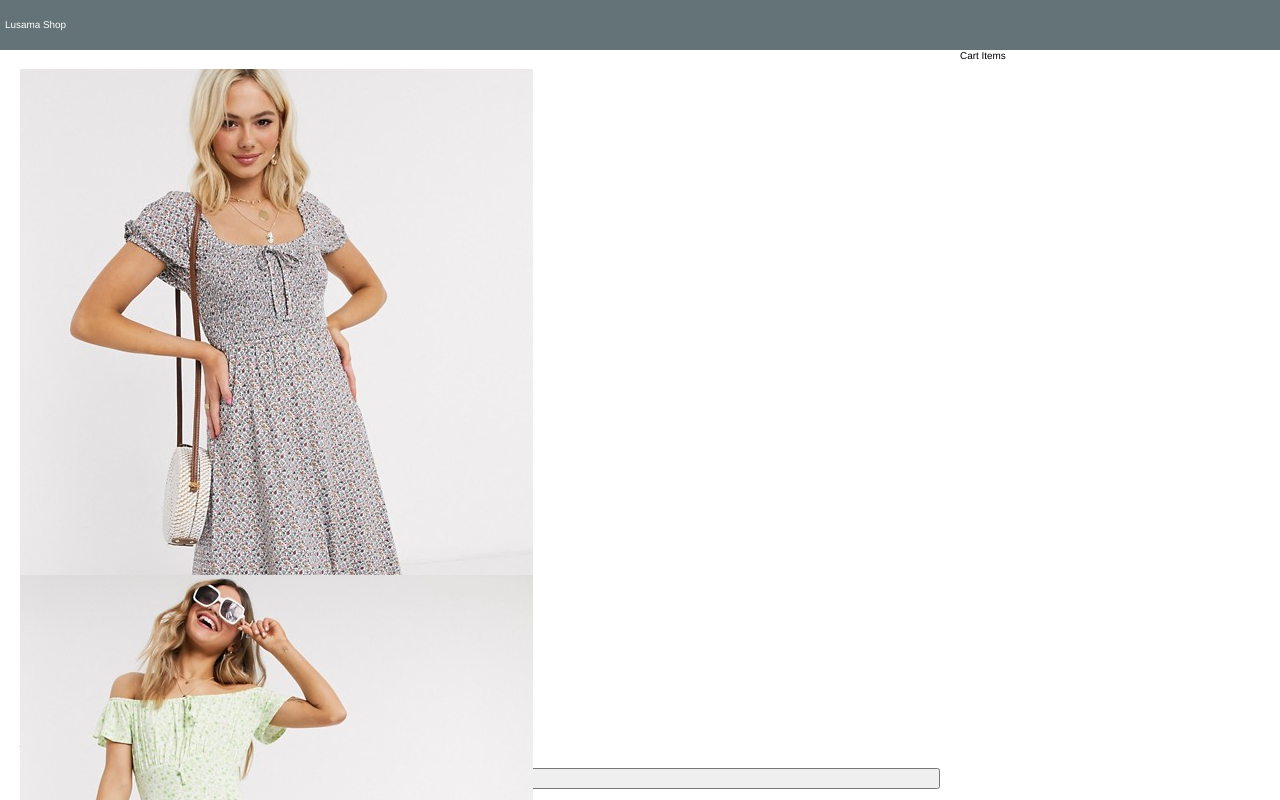
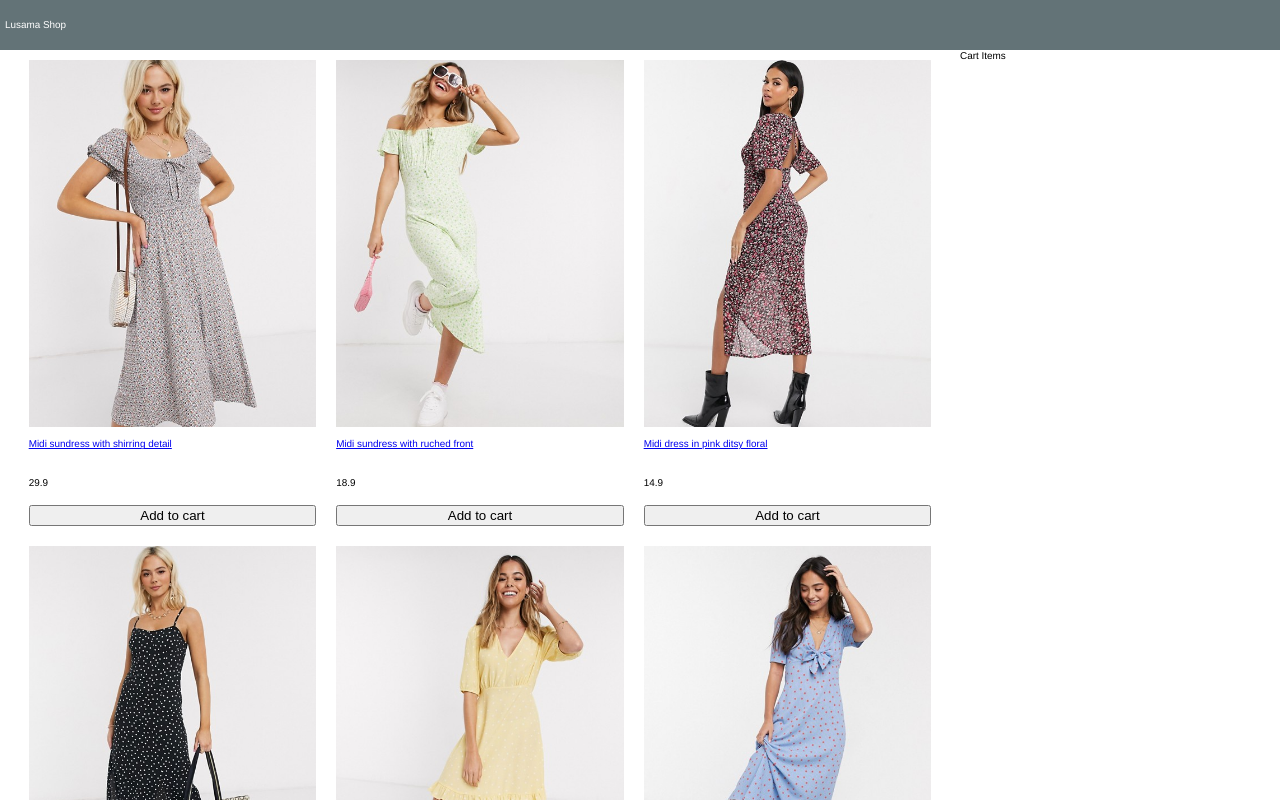
Before and after one commit to tnyandoro/react-lusama-app, a React (Create React App) app: page / in a window 1280 px wide. Shown: the top 800 px of the page. Built offline with nearby package versions, Linux system fonts and the light colour scheme.

Commit message:
Add product img styling

```diff
--- a/src/components/Products.js
+++ b/src/components/Products.js
@@ -1,18 +1,19 @@
 import React, { Component } from "react";
+
 
 export default class Products extends Component {
   render() {
     return (
       <div>
         <ul className="products">
-          {this.props.products.map((product) => (
-            <li key={product._id}>
-              <div className="product">
+              {this.props.products.map((product) => (
+                <li key={product._id}>
+                  <div className="product">
                 <a href={"# + product._id"}>
                   <img src={product.image} alt={product.title}></img>
                   <p>{product.title}</p>
                 </a>
-                <div className="price-price">{product.price}</div>
+                <div className="product-price">{product.price}</div>
                 <button className="button primary">Add to cart</button>
               </div>
             </li>
--- a/src/index.css
+++ b/src/index.css
@@ -72,6 +72,7 @@ footer {
   flex: 1 20rem;
 }
 
+
 /* products */
 .products {
   display: flex;
@@ -82,17 +83,18 @@ footer {
   margin: 0;
   list-style-type: none;
 }
-
 .products li {
-  flex: 1 1 29rem;
+  flex: 0 1 29rem;
   height: 47rem;
   padding: 1rem;
-  margin: 1rem;
 }
-
 .product {
   display: flex;
   flex-direction: column;
   justify-content: space-between;
   height: 100%;
 }
+.product img {
+  max-width: 37rem;
+  max-height: 37rem;
+}
```
